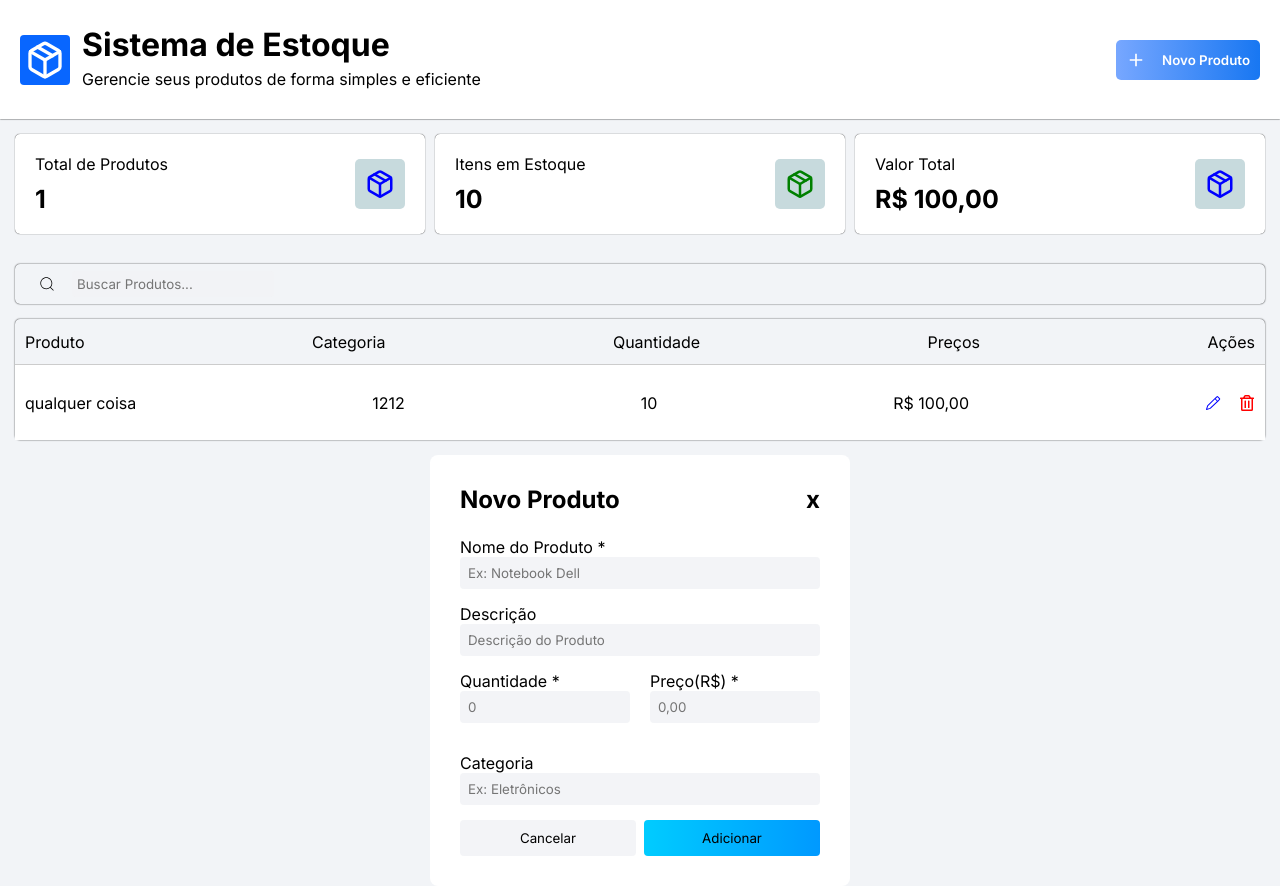
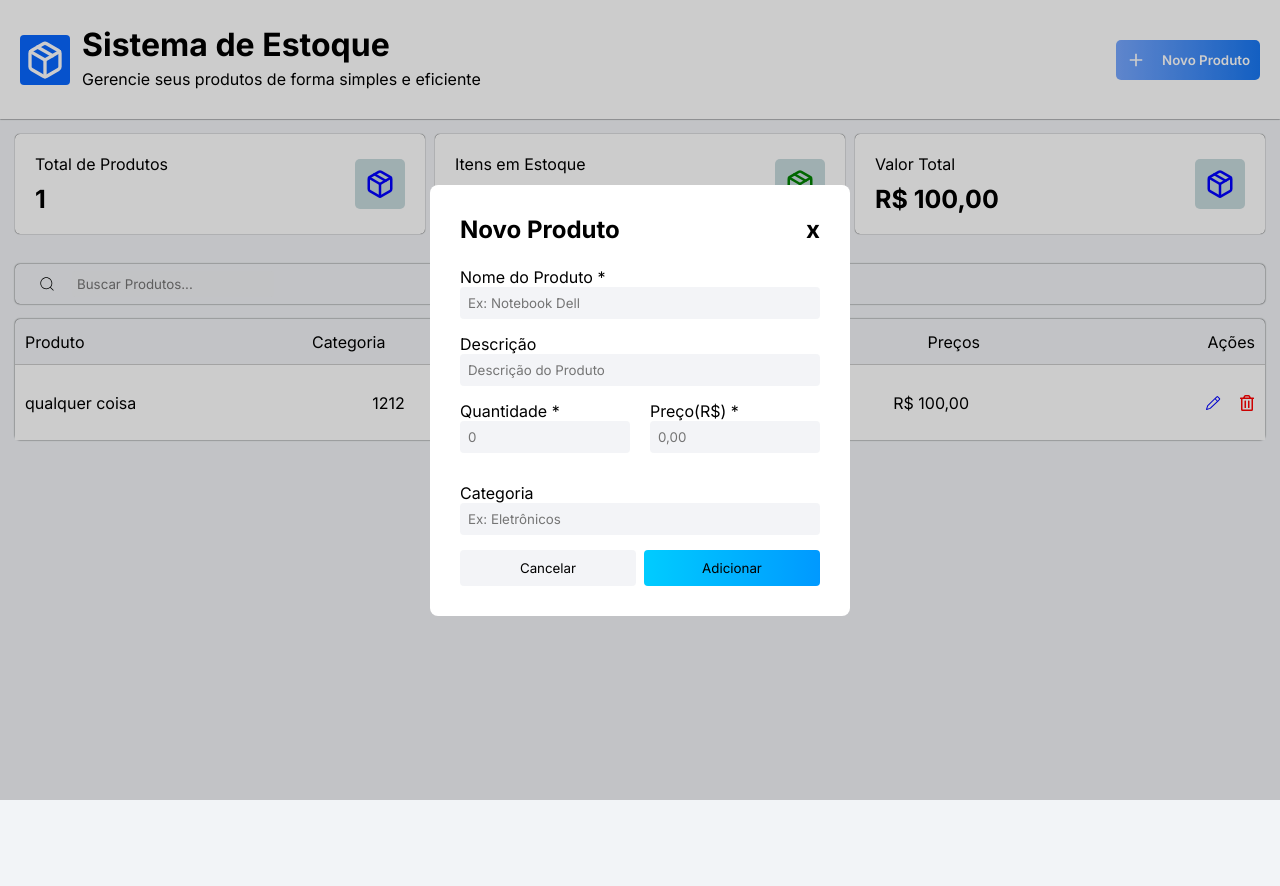
Before and after one commit to Uberdanalmeida/controle-estoque, a React (Vite) app: page / in a window 1280 px wide. Both pictures are taken after a click on the button "Novo Produto". After the commit the page ends 800 px from the top, so only its background shows below. Built offline with nearby package versions, Linux system fonts and the light colour scheme.

Commit message:
Adicionando estilização e funcionalidade ao modal de cadastro de produtos.

```diff
--- a/src/App.css
+++ b/src/App.css
@@ -8,6 +8,26 @@
 
 body {
   background-color: #F2F4F7;
+  height: 100vh;
+}
+
+.overlay {
+  display: flex;
+  position: absolute;
+  background-color: rgba(0, 0, 0, 0.199);
+  height: 100%;
+  width: 100vw;
+  top: 0;
+  left: 0;
+}
+
+.principal {
+  height: 100%;
+  position: relative;
+}
+
+#root {
+  height: 100%;
 }
 
 .butao {
@@ -221,3 +241,7 @@ form {
   justify-content: space-between;
   padding-bottom: 8px;
 }
+
+.x {
+  cursor: pointer;
+}
--- a/src/App.jsx
+++ b/src/App.jsx
@@ -7,20 +7,23 @@ import Modal from './Components/Modal';
 import { useState } from 'react';
 
 export default function App() {
-  const [estoque, setEstoque] = useState([{
-    produto: 'qualquer coisa',
-    categoria: '1212',
-    quantidade: 10,
-    preço: 10,
-  }])
+  const [exibirModal, setExibirModal] = useState(false)
+
+  function abrirModal() {
+    setExibirModal(true)
+  }
+
+  function fecharModal() {
+    setExibirModal(false)
+  }
 
   return(
     <div className="principal">
-      <Header></Header>
-      <Main></Main>
-      <Aside></Aside>
-      <Cadastro></Cadastro>
-      <Modal></Modal>
+      <Header abrirModal={abrirModal}/>
+      <Main/>
+      <Aside/>
+      <Cadastro/>
+      { exibirModal && <Modal fecharModal={ fecharModal }/>}
     </div>
   )
 }
--- a/src/Components/Header.jsx
+++ b/src/Components/Header.jsx
@@ -1,19 +1,25 @@
 import { FiPackage } from "react-icons/fi";
 import { IoMdAdd } from "react-icons/io";
 
-function Header() {
-    return(
+function Header({ abrirModal }) {
+  return (
     <div className="cabeca">
       <div className="header">
-                <span className="logo"><FiPackage  size={40} color="white" /></span>
+        <span className="logo">
+          <FiPackage size={40} color="white" />
+        </span>
         <div>
           <h1>Sistema de Estoque</h1>
-                    <p className="cab">Gerencie seus produtos de forma simples e eficiente</p>
+          <p className="cab">
+            Gerencie seus produtos de forma simples e eficiente
+          </p>
         </div>
       </div>
-            <button className="botao"><IoMdAdd size={20} /> Novo Produto</button>
+      <button className="botao" onClick={abrirModal}>
+        <IoMdAdd size={20} /> Novo Produto
+      </button>
     </div>
-    )
+  );
 }
 
-export default Header
+export default Header;
--- a/src/Components/Modal.jsx
+++ b/src/Components/Modal.jsx
@@ -1,9 +1,10 @@
-export default function Modal() {
+export default function Modal({ fecharModal }) {
     return(
-        <div className="novoProduto">
+       <div className="overlay">
+         <div className="novoProduto">
             <form action="" method="get">
 
-            <h2 className="novo-product">Novo Produto <span className="x">x</span></h2>
+            <h2 className="novo-product">Novo Produto <span className="x" onClick={fecharModal}>x</span></h2>
 
             <span>Nome do Produto *
             <p><input type="text" name="" id="ExInput" placeholder="Ex: Notebook Dell"/></p>
@@ -26,10 +27,13 @@ export default function Modal() {
             </span>
 
             <div className="CancelaAdicionar">
-                <input className="AdiCancel" type="button" value="Cancelar" />
+                <input className="AdiCancel" type="button" value="Cancelar" onClick={ fecharModal }/>
+
                 <input className="AdiCancel" id="botao-azul" type="button" value="Adicionar" />
             </div>
+
             </form>
         </div>
+       </div>
     )
 }
```
Lines whose indentation alone changed are shown as unchanged.
